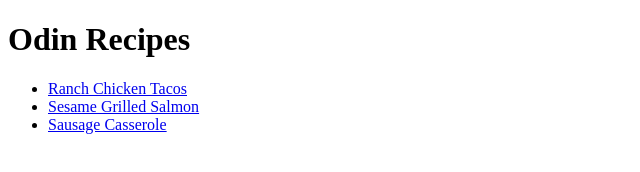
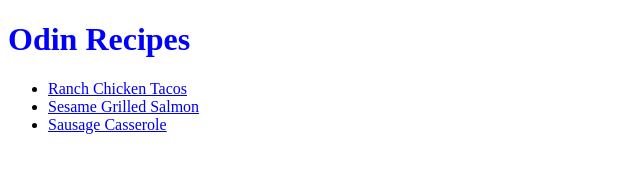
Before and after one commit to KHenkel95/odin-recipes, a plain HTML site: page index.html in a window 1280 px wide. Shown: the whole page, without its empty margins (0-640 px from the left). Drawn offline with Linux system fonts and the light colour scheme.

Commit message:
Add style for main-title and link external css
Added a blue text font to the main-title class and linked the external
style.css to index.html

```diff
--- a/index.html
+++ b/index.html
@@ -2,10 +2,11 @@
 <html lang="en">
     <head>
         <meta charset="UTF-8">
+        <link rel="stylesheet" href="style.css">
         <title>Odin Recipes</title>
     </head>
     <body>
-        <h1>Odin Recipes</h1>
+        <h1 class="main-title">Odin Recipes</h1>
         <ul>
             <li><a href="recipes/ranch-chicken-tacos.html">Ranch Chicken Tacos</a></li>
             <li><a href="recipes/sesame-grilled-salmon.html">Sesame Grilled Salmon</a></li>
--- a/style.css
+++ b/style.css
@@ -0,0 +1,3 @@
+.main-title{
+    color: blue;
+}
```
